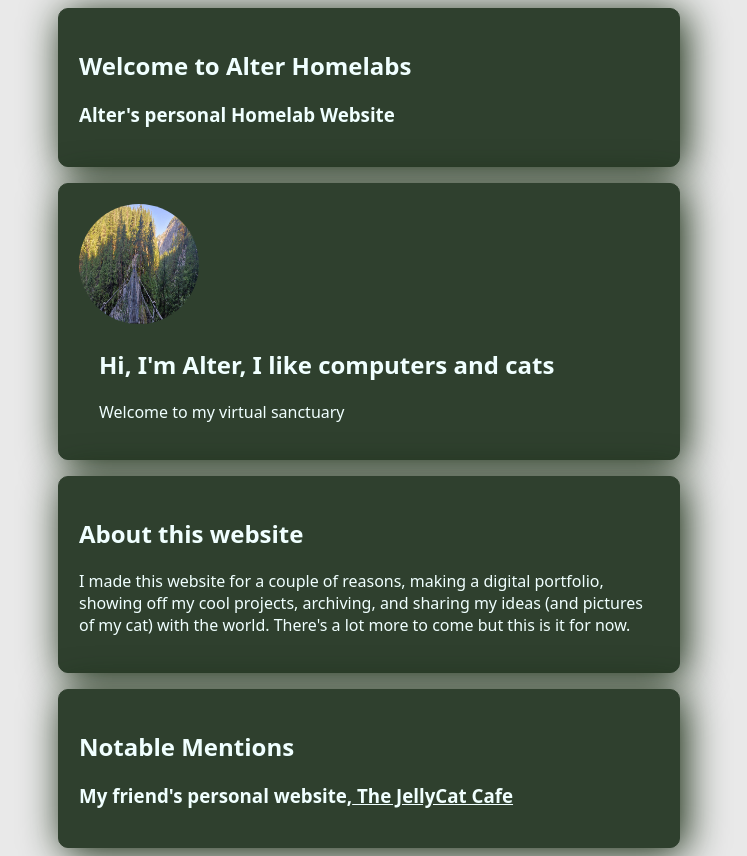
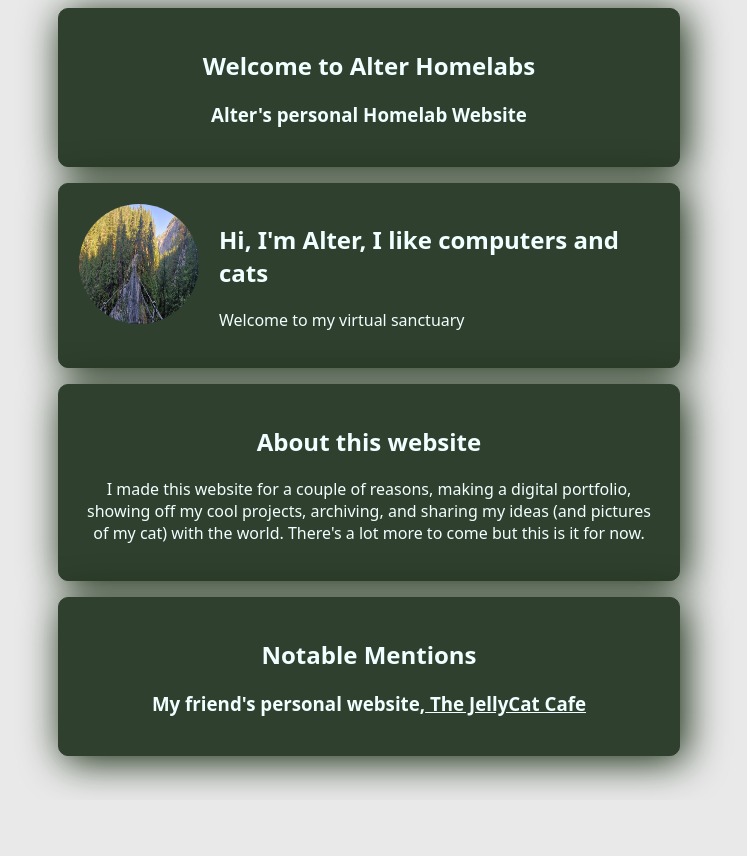
Before and after one commit to AlterNStuff/alterhomelabs, a plain HTML site: page index.html in a window 1280 px wide. Shown: the whole page, without its empty margins (271-1018 px from the left). After the commit the page ends 800 px from the top, so only its background shows below. Drawn offline with Linux system fonts and the light colour scheme.

Commit message:
recreated website with reformatted css

```diff
--- a/index.html
+++ b/index.html
@@ -12,13 +12,13 @@
 </head>
 
 <body>
-    <section class="flex-col flex-items-centre">
-        <div class="box text">
+    <section class="flex-col flex-items-centre text-centre">
+        <div class="box">
             <h1>Welcome to Alter Homelabs</h1>
             <h3>Alter's personal Homelab Website</h3>
         </div>
 
-        <div class="box text flex-col txtl">
+        <div class="box flex text-start">
             <div>
                 <img id="profilepic" src="/images/profile.jpeg">
             </div>
@@ -29,14 +29,14 @@
             </div>
         </div>
 
-        <div class="box text">
+        <div class="box">
             <h2>About this website</h2>
             <p>I made this website for a couple of reasons, making a digital portfolio, showing off my cool projects,
                 archiving, and sharing my ideas (and pictures of my cat) with the world. There's a lot more to come but
                 this is it for now.</p>
         </div>
 
-        <div class="box text">
+        <div class="box">
             <h2>Notable Mentions</h2>
             <h3>My friend's personal website,<a href="https://jellycat.cafe"> The JellyCat Cafe</a></h3>
         </div>
--- a/styles/main.css
+++ b/styles/main.css
@@ -42,6 +42,10 @@
     text-align: start;
   }
 
+  .text-centre {
+    text-align: center;
+  }
+
   /*IDs*/
   #profilepic {
     height: 120px;
```
